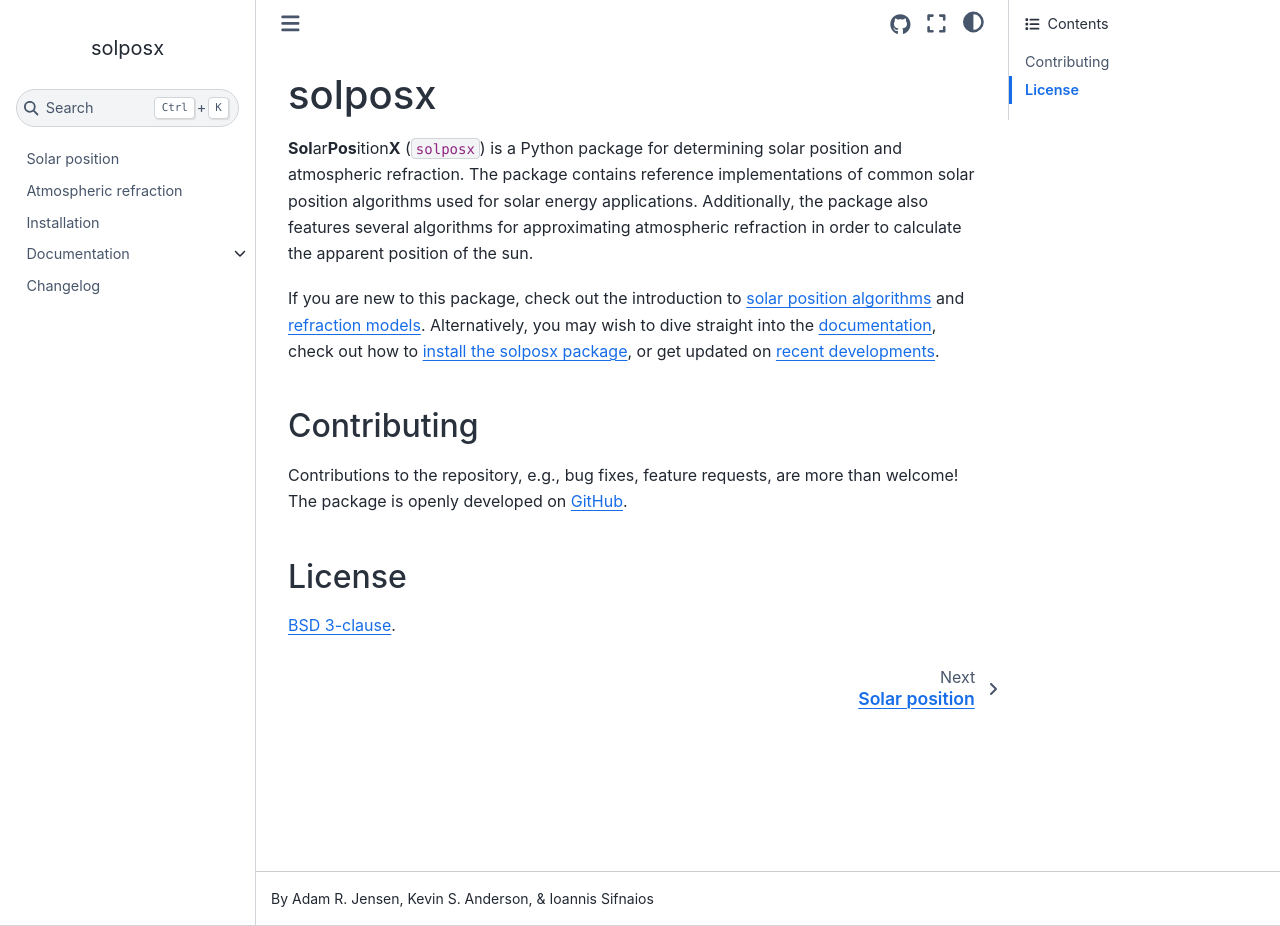
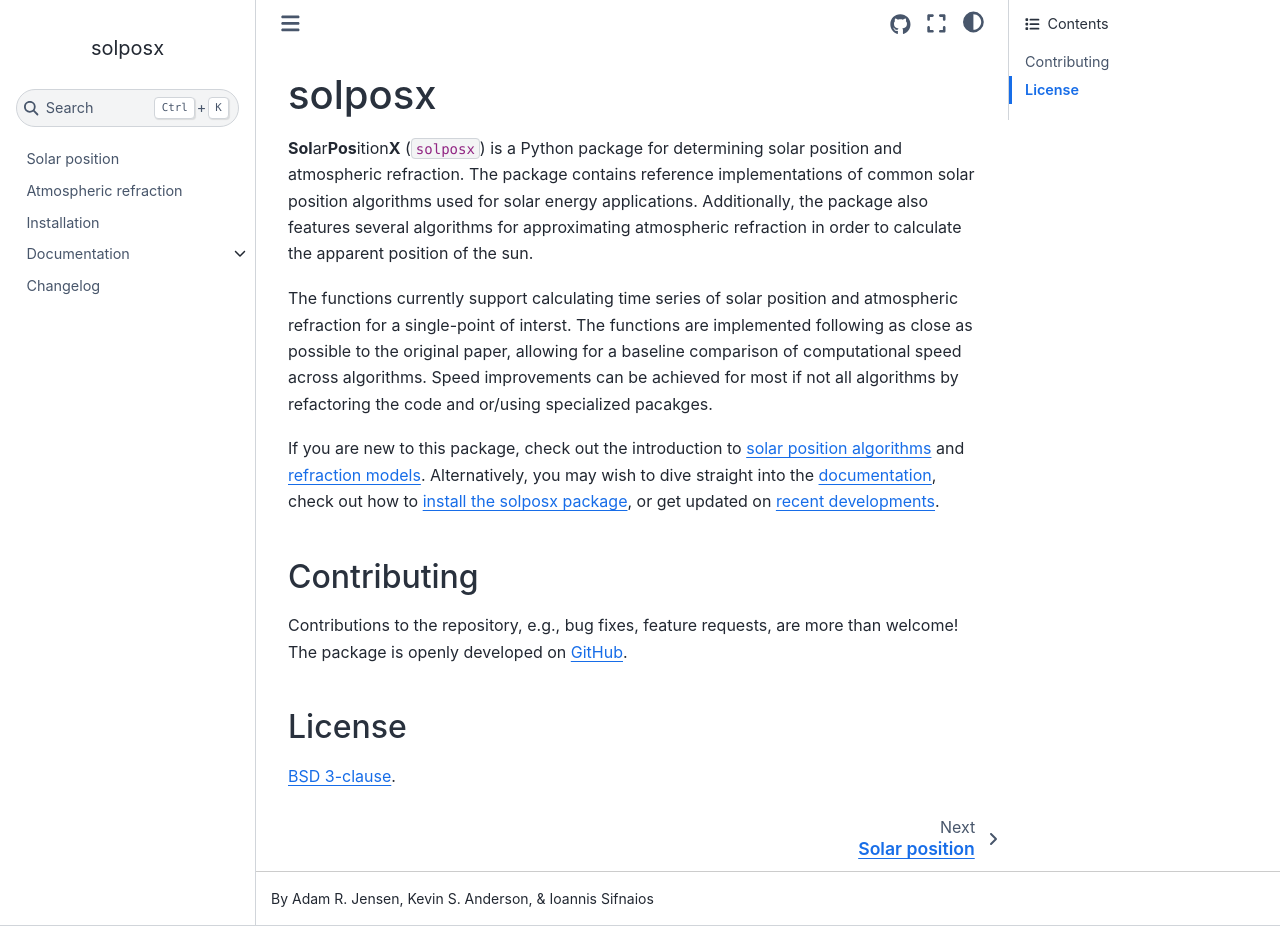
Before and after one commit to pvlib/solposx, a Sphinx documentation site: the page built from docs/source/index.md, in a window 1280 px wide and 926 px high. Built offline with Sphinx 7.4.7 and the Sphinx Book theme 1.1.4, drawn with Linux system fonts in a browser that asks for light colours.

Commit message:
Add disclaimer not in main landing docs page
Added information about function support and performance improvements.

```diff
--- a/docs/source/index.md
+++ b/docs/source/index.md
@@ -1,6 +1,8 @@
 # solposx
 
 **Sol**ar**Pos**ition**X** (`solposx`) is a Python package for determining solar position and atmospheric refraction. The package contains reference implementations of common solar position algorithms used for solar energy applications. Additionally, the package also features several algorithms for approximating atmospheric refraction in order to calculate the apparent position of the sun.
+
+The functions currently support calculating time series of solar position and atmospheric refraction for a single-point of interst. The functions are implemented following as close as possible to the original paper, allowing for a baseline comparison of computational speed across algorithms. Speed improvements can be achieved for most if not all algorithms by refactoring the code and or/using specialized pacakges.
 
 If you are new to this package, check out the introduction to [solar position algorithms](solarposition_introduction) and [refraction models](refraction_introduction). Alternatively, you may wish to dive straight into the [documentation](documentation), check out how to [install the solposx package](installation), or get updated on [recent developments](whatsnew).
 
```
